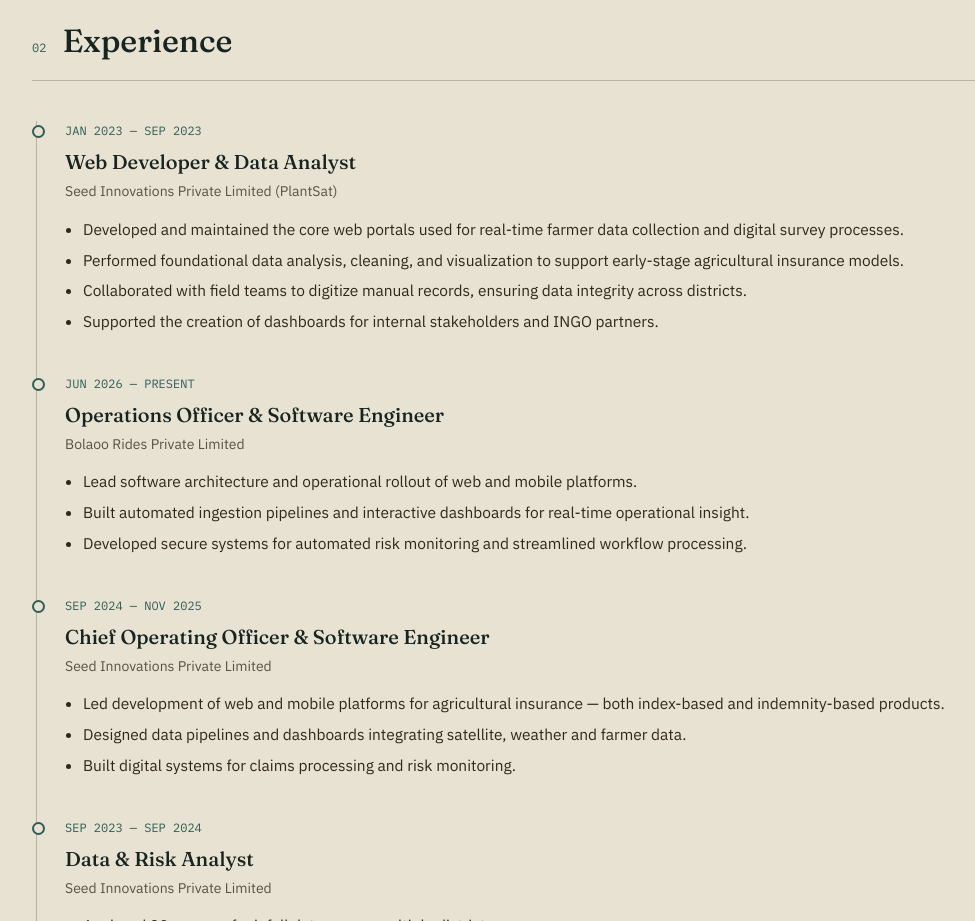
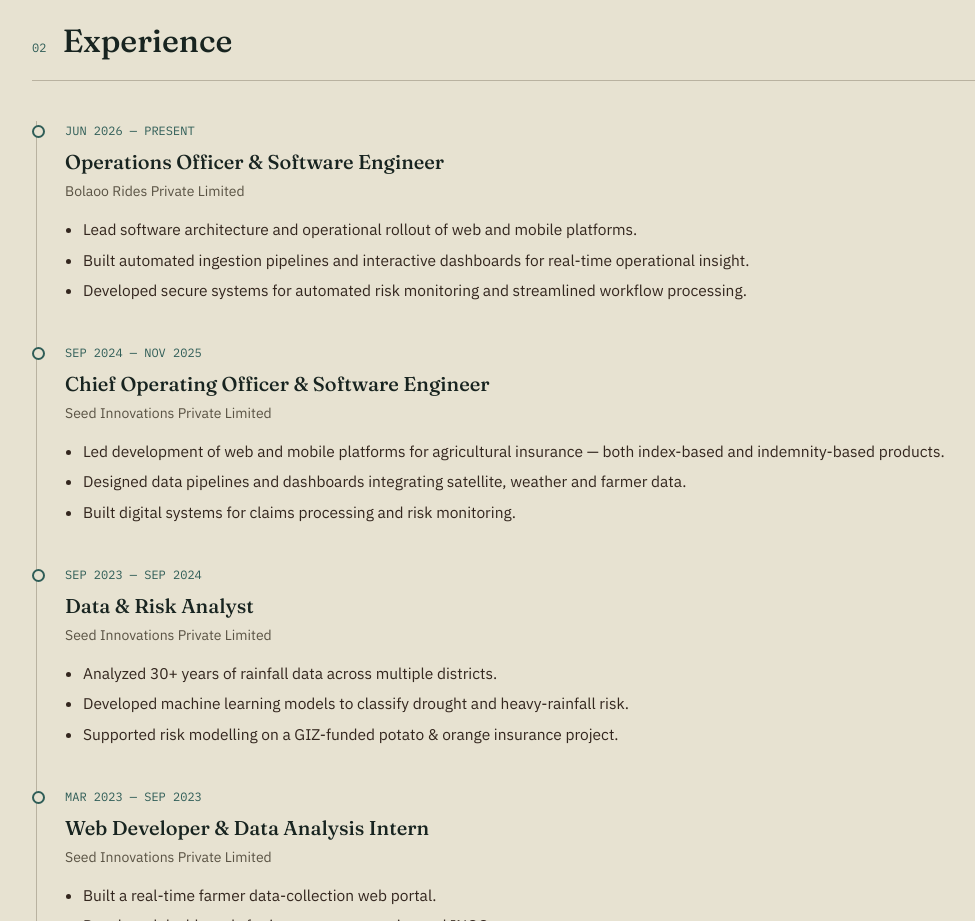
Before and after one commit to yogeshsharma7/yogesh-portfolio, a plain HTML site: page index.html in a window 1280 px wide. Shown: the part 1800-2721 px from the top of the page, without its empty margins (36-1011 px from the left). Drawn offline with Linux system fonts and the light colour scheme.

Commit message:
Remove Web Developer experience section
Removed experience details for Web Developer & Data Analyst role.

```diff
--- a/index.html
+++ b/index.html
@@ -276,18 +276,6 @@
       <div class="wrap">
         <div class="section-head"><span class="tag mono">02</span><h2>Experience</h2></div>
         <div class="timeline">
-
-          <div class="role-item">
-            <div class="when mono">JAN 2023 — SEP 2023</div>
-            <h3>Web Developer &amp; Data Analyst</h3>
-            <div class="org">Seed Innovations Private Limited (PlantSat)</div>
-            <ul>
-              <li>Developed and maintained the core web portals used for real-time farmer data collection and digital survey processes.</li>
-              <li>Performed foundational data analysis, cleaning, and visualization to support early-stage agricultural insurance models.</li>
-              <li>Collaborated with field teams to digitize manual records, ensuring data integrity across districts.</li>
-              <li>Supported the creation of dashboards for internal stakeholders and INGO partners.</li>
-            </ul>
-          </div>
 
           <div class="role-item">
             <div class="when mono">JUN 2026 — PRESENT</div>
```
